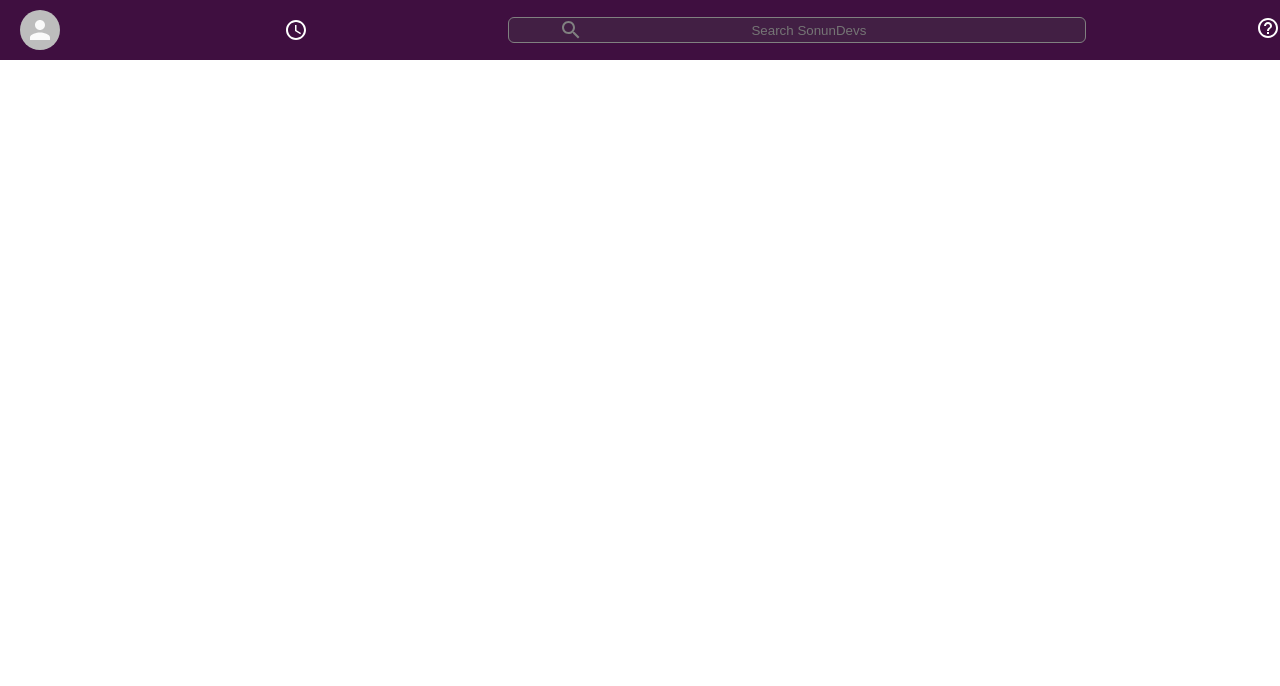
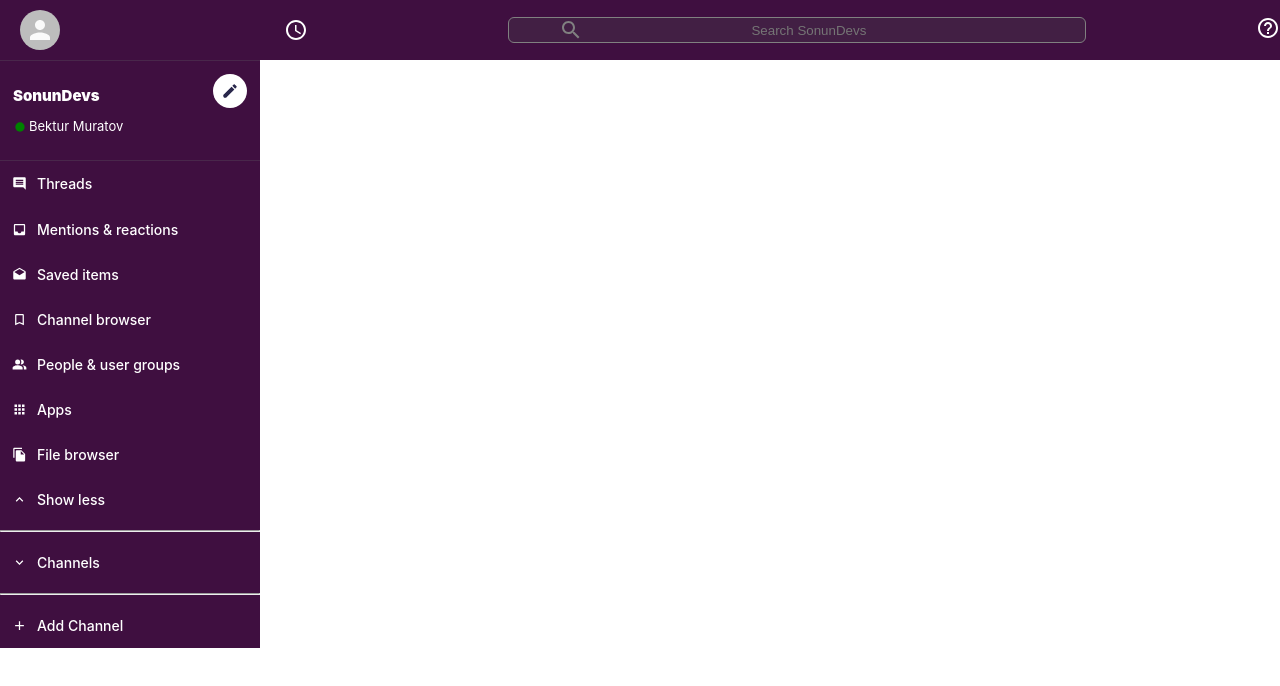
Before and after one commit to BekturMuratov/slack-clone, a React (Create React App) app: page / in a window 1280 px wide. Shown: the top 686 px of the page. Built offline with nearby package versions, Linux system fonts and the light colour scheme.

Commit message:
sidebar and sidebar-options components is done

```diff
--- a/src/components/Sidebar.js
+++ b/src/components/Sidebar.js
@@ -1,10 +1,44 @@
 import React from 'react'
 import './styles/Sidebar.css'
+import FiberManualRecordIcon from '@material-ui/icons/FiberManualRecord'
+import CreateIcon from '@material-ui/icons/Create'
+import SidebarOption from './SidebarOption'
+import InsertCommentIcon from '@material-ui/icons/InsertComment'
+import InboxIcon from '@material-ui/icons/Inbox'
+import DraftsIcon from '@material-ui/icons/Drafts'
+import BookmarkBorderIcon from '@material-ui/icons/BookmarkBorder'
+import PeopleAltIcon from '@material-ui/icons/PeopleAlt'
+import AppsIcon from '@material-ui/icons/Apps'
+import FileCopyIcon from '@material-ui/icons/FileCopy'
+import ExpandLessIcon from '@material-ui/icons/ExpandLess'
+import ExpandMoreIcon from '@material-ui/icons/ExpandMore'
+import AddIcon from '@material-ui/icons/Add'
 
 function Sidebar() {
     return (
         <div className="sidebar">
-
+            <div className="sidebar__header">
+            <div className="sidebar__info">
+             <h2>SonunDevs</h2>
+              <h3>
+              <FiberManualRecordIcon />
+              Bektur Muratov
+              </h3>
+            </div>
+            <CreateIcon/>
+            </div>
+          <SidebarOption Icon={InsertCommentIcon} title="Threads"/>
+          <SidebarOption Icon={InboxIcon} title="Mentions & reactions" />
+          <SidebarOption Icon={DraftsIcon} title="Saved items" />
+          <SidebarOption Icon={BookmarkBorderIcon} title="Channel browser" />
+          <SidebarOption Icon={PeopleAltIcon} title="People & user groups" />
+          <SidebarOption Icon={AppsIcon} title="Apps" />
+          <SidebarOption Icon={FileCopyIcon} title="File browser" />
+          <SidebarOption Icon={ExpandLessIcon} title="Show less" />
+          <hr />
+          <SidebarOption Icon={ExpandMoreIcon} title="Channels" />
+          <hr />
+          <SidebarOption Icon={AddIcon} addChannelOption title="Add Channel"  />
         </div>
     )
 }
--- /dev/null
+++ b/src/components/SidebarOption.js
@@ -0,0 +1,20 @@
+import React from 'react';
+import './styles/SidebarOption.css';
+
+function SidebarOption({Icon ,title}){
+	return (
+		<div className='sidebarOption'>
+		{Icon && <Icon className="sidebarOption__icon" />}
+		{Icon ? (
+			<h3>{title}</h3>
+			):(
+			<h3 className="sidebarOption__channel">
+			<span className="sidebarOption__hash">#</span>
+			{title}
+			</h3>
+			)}
+		</div>
+		)
+}
+
+export default SidebarOption;
--- a/src/components/styles/Sidebar.css
+++ b/src/components/styles/Sidebar.css
@@ -0,0 +1,41 @@
+.sidebar {
+	color:#fff;
+	background-color: var(--slack-color);
+	border-top:1px solid #49274b;
+	max-width: 260px;
+}
+.sidebar__header{
+	display: flex;
+	border-bottom: 1px solid #49274b;
+	padding-top: 10px;
+	padding:13px;
+}
+.sidebar__info {
+	flex:1;
+}
+.sidebar__info > h2 {
+	font-size:15px;
+	font-weight: 900;
+	margin-bottom:5px;
+}
+
+.sidebar__info > h3 {
+	display: flex;
+	align-items: center;
+	font-size: 13px;
+	font-weight: 400;
+}
+
+.sidebar__info > h3 .MuiSvgIcon-root {
+	font-size:14px;
+	margin-top:1px;
+	margin-right: 2px;
+	color:green;
+}
+.sidebar__header > .MuiSvgIcon-root {
+	padding:8px;
+	color:#29274b;
+	font-size: 18px;
+	background-color:#fff;
+	border-radius: 999px;
+}
--- /dev/null
+++ b/src/components/styles/SidebarOption.css
@@ -0,0 +1,28 @@
+.sidebarOption{
+	display: flex;
+	align-items: center;
+	font-size: 12px;
+	padding-left: 2px;
+	cursor: pointer;
+}
+.sidebarOption:hover {
+	opacity: 0.9;
+	background-color:#340e36;
+}
+
+.sidebarOption__icon {
+	padding: 10px;
+	font-size: 15px !important;
+}
+.sidebarOption__channel {
+	padding: 10px 0;
+
+}
+
+.sidebarOption__hash {
+	padding: 10px;
+}
+
+.sidebarOption > h3 {
+	font-weight: 500;
+}
```
